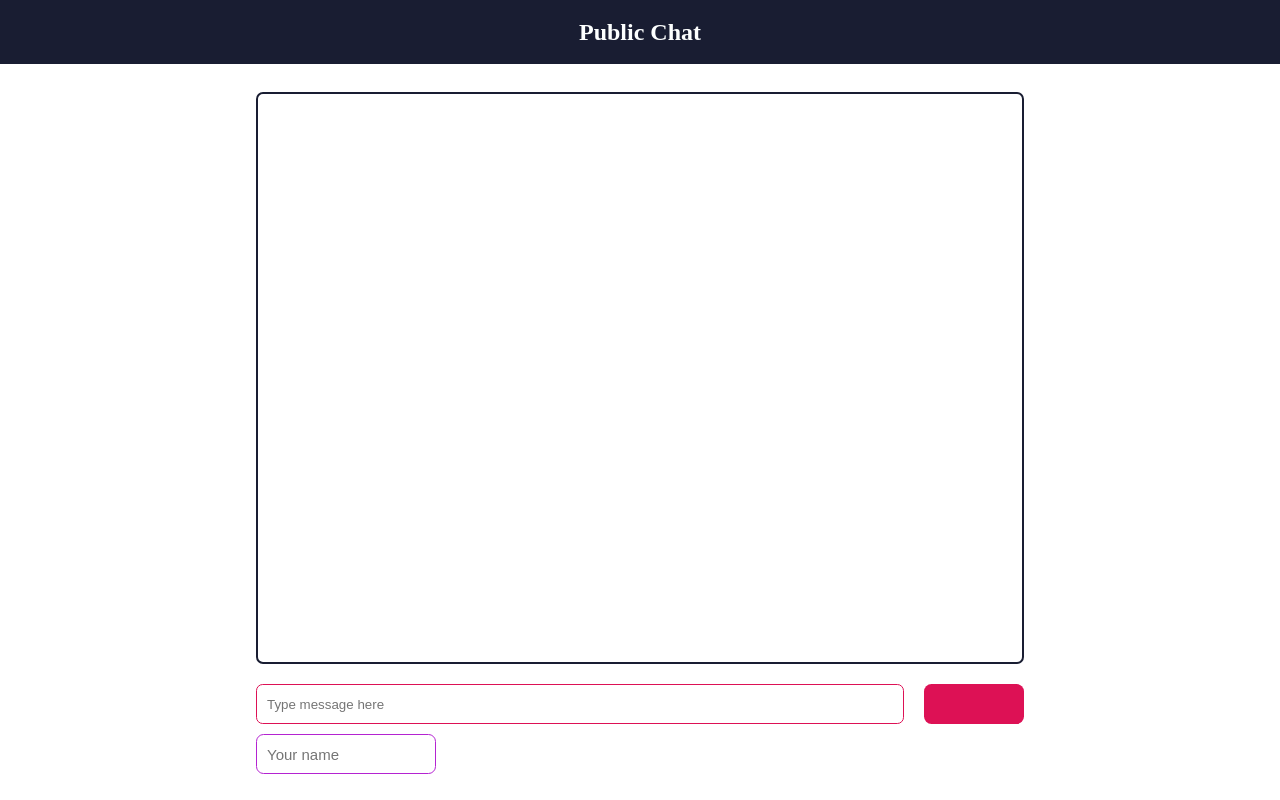
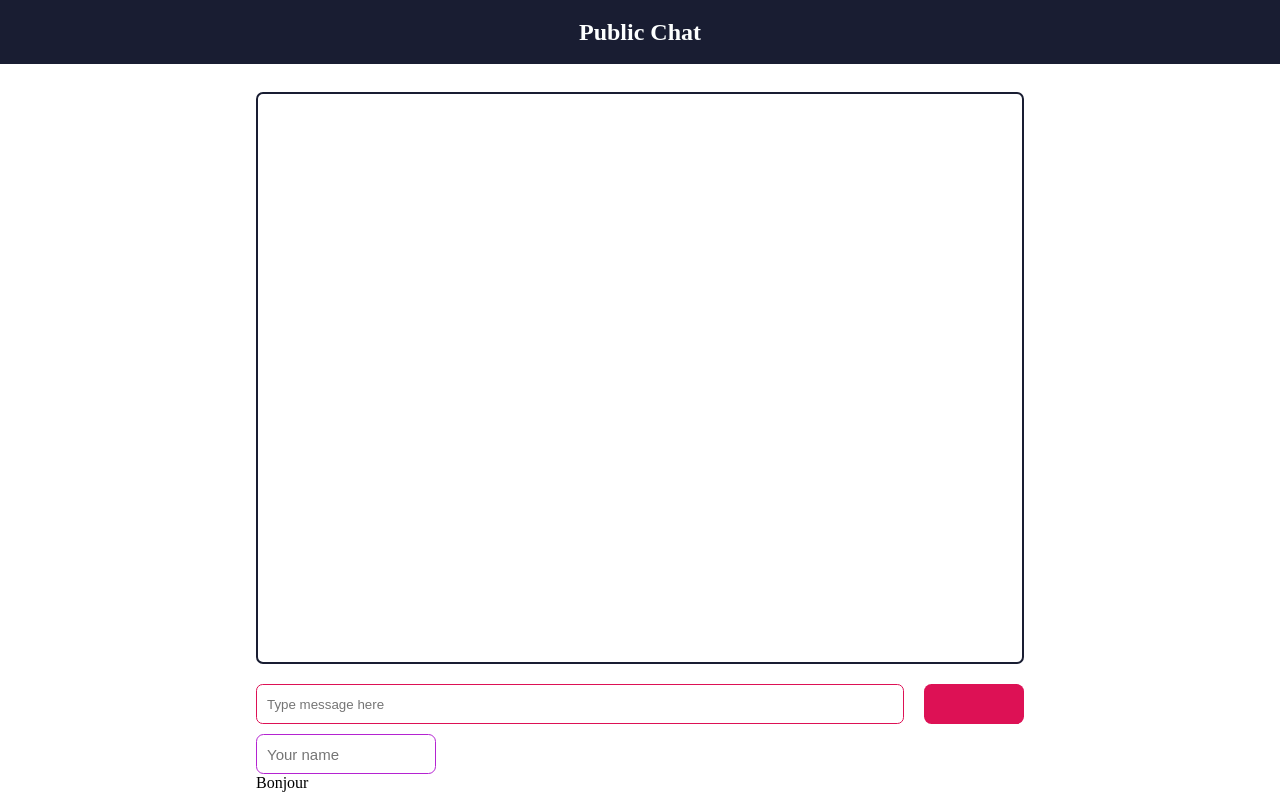
Before and after one commit to UnagiV/uno-app, an Angular app: page / in a window 1280 px wide. Built offline with nearby package versions, Linux system fonts and the light colour scheme; what @microsoft/signalr would draw is missing.

Commit message:
Second commit

```diff
--- a/src/app/app.component.html
+++ b/src/app/app.component.html
@@ -31,4 +31,5 @@
     class="name-box"
     [(ngModel)]="msgDto.user"
   />
+  <div>Bonjour</div>
 </div>
```
